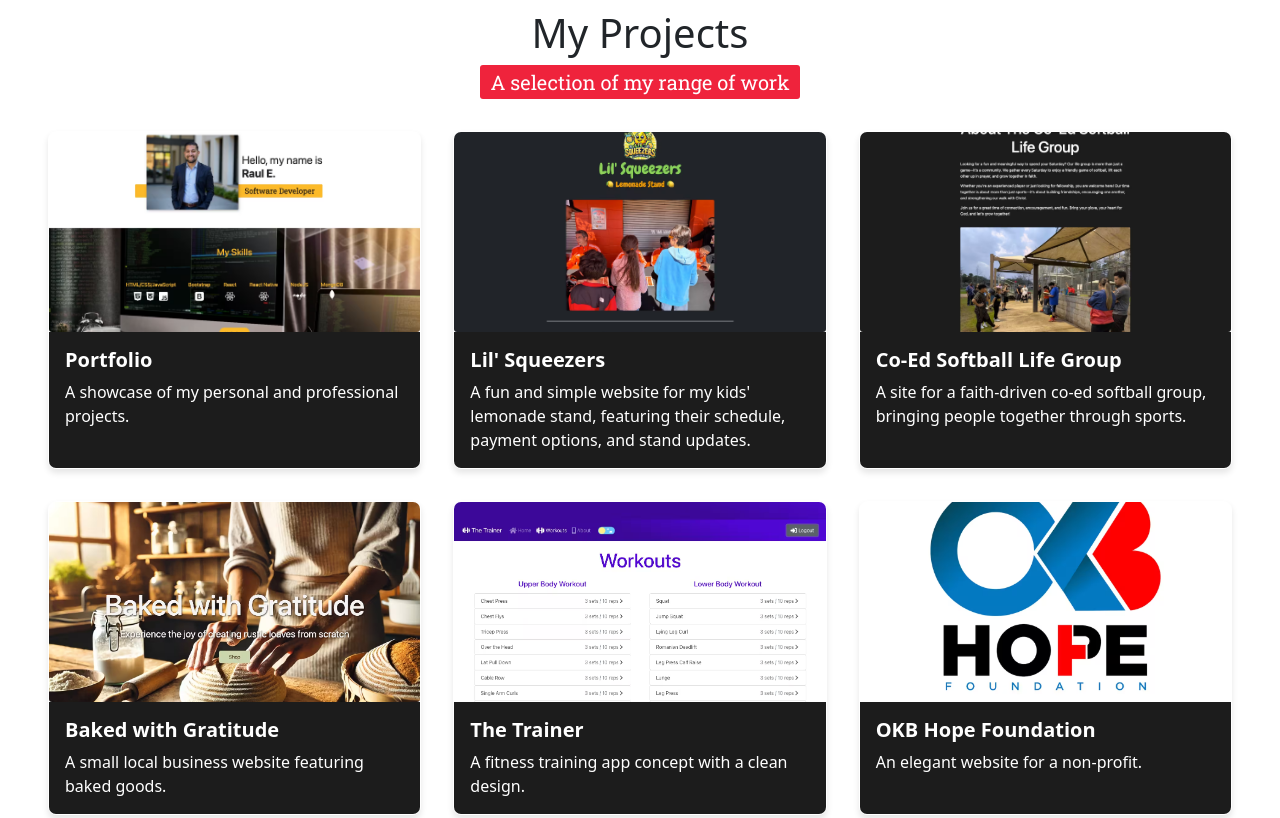
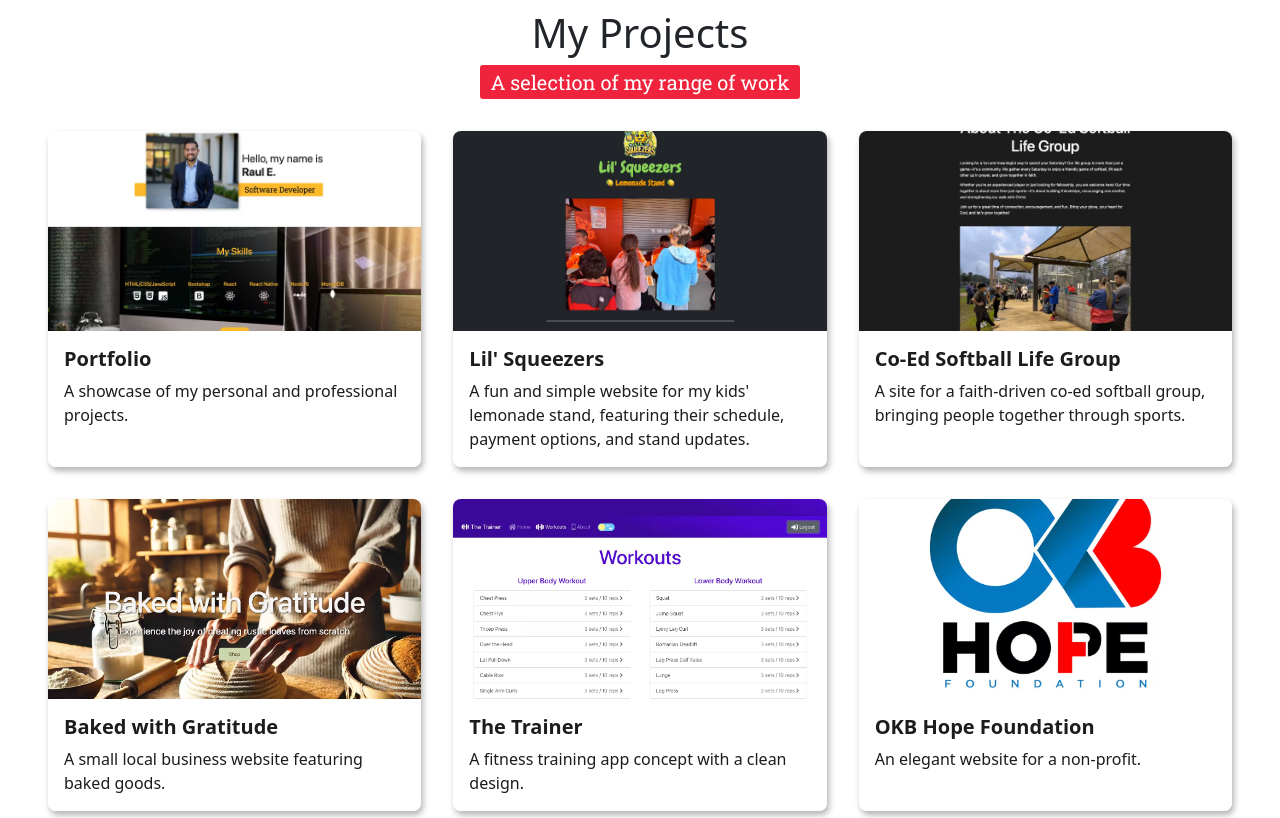
Before and after one commit to rjescobedo/raulescobedo-portfolio, a website: page index.html in a window 1280 px wide. Shown: the part 1900-2718 px from the top of the page. Drawn offline with nearby package versions, Linux system fonts and the light colour scheme.

Commit message:
portfolio cards

```diff
--- a/css/style.css
+++ b/css/style.css
@@ -707,14 +707,13 @@ border-bottom: 1px solid rgba(255, 255, 255, 0.2);
     background: #fff;
     border-radius: 8px;
     overflow: hidden;
-    box-shadow: 0 4px 6px rgba(0, 0, 0, 0.1);
-    transition: transform 0.3s ease, box-shadow 0.3s ease;
-    border: 1px solid var(--clr-light);
+    box-shadow: 2px 4px 6px rgba(0, 0, 0, 0.3);
+    transition: all 0.5s ease;
   }
 
   .portfolio_card:hover {
     transform: translateY(-10px);
-    box-shadow: 0 0 15px 10px rgba(239, 35, 60, .8);
+    box-shadow: 0 0 15px 10px rgba(239, 35, 60, .5);
   }
 
   .portfolio_item {
@@ -727,43 +726,29 @@ border-bottom: 1px solid rgba(255, 255, 255, 0.2);
     height: 200px;
     object-fit: cover;
     object-position: center;
-    transition: transform 0.3s ease, opacity 0.3s ease;
+    border-radius: 0;
   }
 
   .portfolio_card_content {
     padding: 1rem;
     text-align: left;
-    background-color: var(--clr-dark);
+    background-color: var(--clr-light);
     width: 100%;
     height: 100%;
     box-sizing: border-box;
   }
 
-  .dark-mode .portfolio_card_content {
-    background-color: var(--clr-dark);
-  }
-
-
-  .dark-mode .portfolio_card_content p {
-    color: var(--clr-light);
-  }
-
   .portfolio_card_content h3 {
     margin: 0 0 0.5rem;
     font-size: var(--font-responsive-md);
-    color: var(--clr-light);
+    color: var(--clr-dark);
     font-weight: var(--fw-bold);
   }
 
   .portfolio_card_content p {
     margin: 0;
-    color: var(--clr-light);
+    color: var(--clr-dark);
     font-size: var(--font-responsive-sm);
-  }
-
-  .portfolio_card:hover .portfolio_img {
-    transform: scale(1.05);
-    opacity: 0.95;
   }
 
 /* My Education */
```
